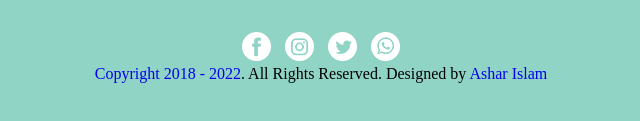
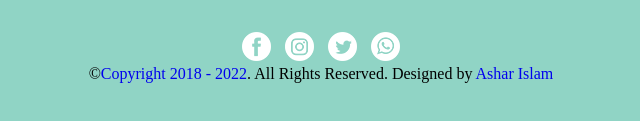
Before and after one commit to asharislam/sunnyside__project__notresponsive, a plain HTML site: page index.html in a window 1280 px wide. Shown: the part 4313-4434 px from the top of the page, 319-959 px from the left. Drawn offline with Linux system fonts and the light colour scheme.

Commit message:
Update index.html

```diff
--- a/index.html
+++ b/index.html
@@ -216,7 +216,7 @@
                 <li><a href="#"><img src="./images/whatsapp_icon.png" alt=""></a></li>
 
             </ul>
-            <a style="text-decoration: none;" class="text-white font-weight-bold" href="#">Copyright 2018 - <script type="text/javascript">var year = new Date();document.write(year.getFullYear());</script></a>. All Rights Reserved. Designed by <a style="text-decoration: none;" href="https://github.com/asharislam">Ashar Islam</a>
+            <p>©<a style="text-decoration: none;" class="text-white font-weight-bold" href="#">Copyright 2018 - <script type="text/javascript">var year = new Date();document.write(year.getFullYear());</script></a>. All Rights Reserved. Designed by <a style="text-decoration: none;" href="https://github.com/asharislam">Ashar Islam</a></p>
         </div>
     </div>
 
```
